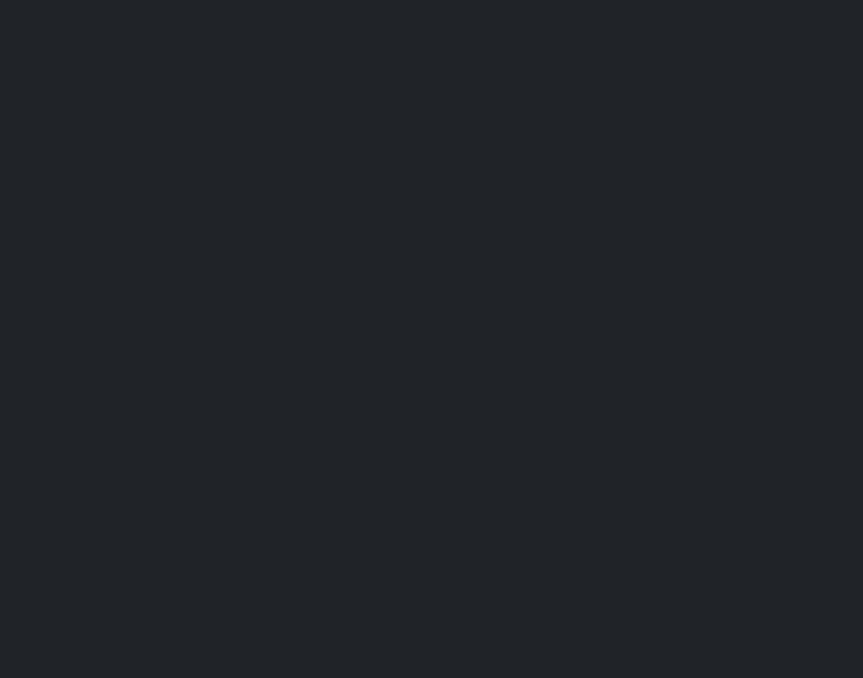
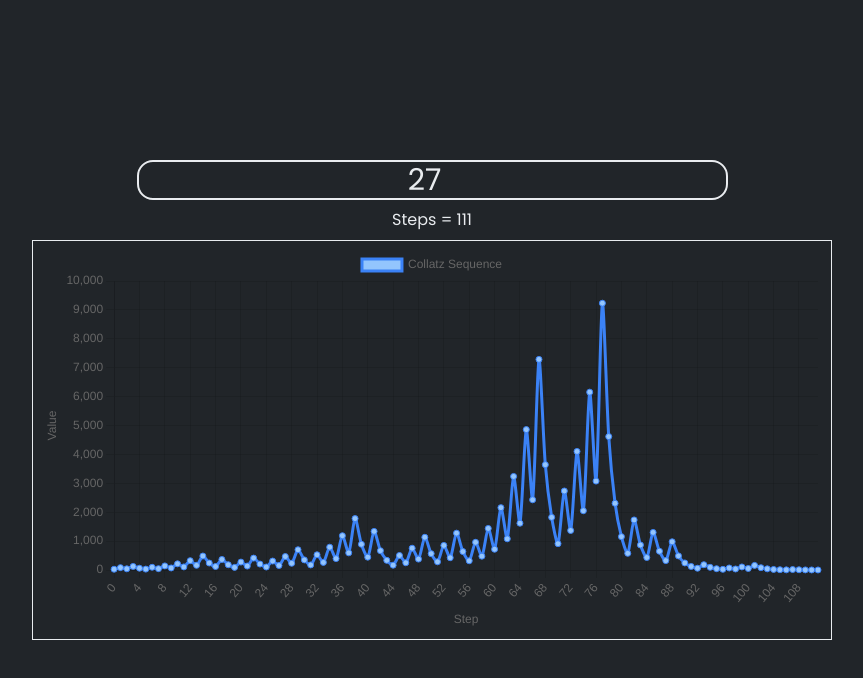
Before and after one commit to AnshYadav2412/practice-projects, a React (Vite) app: page /collatz-conjecture in a window 1280 px wide. Before the commit this address had no page. Shown: the top 678 px of the page, without its empty margins (208-1071 px from the left). Built offline with nearby package versions, Linux system fonts and the light colour scheme.

Commit message:
Added a new page simulating collatz-conjecture

```diff
--- a/package.json
+++ b/package.json
@@ -11,7 +11,9 @@
   },
   "dependencies": {
     "@tailwindcss/vite": "^4.1.18",
+    "chart.js": "^4.5.1",
     "react": "^19.2.0",
+    "react-chartjs-2": "^5.3.1",
     "react-dom": "^19.2.0",
     "react-router-dom": "^7.11.0",
     "tailwindcss": "^4.1.18"
--- a/src/App.jsx
+++ b/src/App.jsx
@@ -5,6 +5,7 @@ import Home from "./pages/main/Home";
 import TicTacToeGame from "./pages/tic-tac-toe/pages/TicTacToeGame";
 import Gravity from "./pages/gravity-simulator/Gravity";
 import ContextApp from "./pages/context-api/ContextApp";
+import CollatzApp from "./pages/collatz-conjecture/CollatzApp";
 
 const App = () => {
   return (
@@ -14,6 +15,7 @@ const App = () => {
       <Route path="/tic-tac-toe" element={<TicTacToeGame />} />
       <Route path="/gravity-sim" element={<Gravity />} />
       <Route path="/context-api" element={<ContextApp />} />
+      <Route path="/collatz-conjecture" element={<CollatzApp />} />
     </Routes>
   );
 };
--- /dev/null
+++ b/src/pages/collatz-conjecture/CollatzApp.jsx
@@ -0,0 +1,12 @@
+import React from "react";
+import Graph from "./sections/Graph";
+
+const CollatzApp = () => {
+  return (
+    <div>
+      <Graph />
+    </div>
+  );
+};
+
+export default CollatzApp;
--- /dev/null
+++ b/src/pages/collatz-conjecture/sections/Graph.jsx
@@ -0,0 +1,96 @@
+import React, { useState, useEffect } from "react";
+import collatzSequence from "../utils/calculator";
+import { Line } from "react-chartjs-2";
+import {
+  Chart as ChartJS,
+  CategoryScale,
+  LinearScale,
+  PointElement,
+  LineElement,
+  Tooltip,
+  Legend,
+} from "chart.js";
+
+ChartJS.register(
+  CategoryScale,
+  LinearScale,
+  PointElement,
+  LineElement,
+  Tooltip,
+  Legend,
+);
+
+const Graph = () => {
+  const [numInput, setNumInput] = useState(27);
+  const [collatzArray, setCollatzArray] = useState(collatzSequence(27));
+
+  useEffect(() => {
+    if (numInput > 0) {
+      setCollatzArray(collatzSequence(numInput));
+    }
+  }, [numInput]);
+
+  const data = {
+    labels: collatzArray.map((_, index) => index),
+    datasets: [
+      {
+        label: "Collatz Sequence",
+        data: collatzArray,
+        borderColor: "#3b82f6",
+        backgroundColor: "#93c5fd",
+        tension: 0.25,
+      },
+    ],
+  };
+
+  const options = {
+    responsive: true,
+    maintainAspectRatio: false,
+    scales: {
+      x: {
+        title: {
+          display: true,
+          text: "Step",
+        },
+      },
+      y: {
+        title: {
+          display: true,
+          text: "Value",
+        },
+        beginAtZero: false,
+      },
+    },
+  };
+  return (
+    <div className="h-dvh flex items-center justify-center flex-col gap-2">
+      <input
+        type="number"
+        value={numInput}
+        onChange={(e) => {
+          setNumInput(Number(e.target.value));
+        }}
+        className="text-3xl border-2 rounded-2xl text-center"
+      />
+      <div className="steps">Steps = {collatzArray.length - 1}</div>
+      <div className="w-[800px] h-[400px] border p-2">
+        <Line data={data} options={options} />
+      </div>
+      {/* {collatzArray.length && (
+        <ul
+          className="flex flex-wrap gap-2 w-200 h-75
+               border border-gray-400 p-3
+               overflow-y-auto overflow-x-hidden"
+        >
+          {collatzArray.map((num, index) => (
+            <li key={index} className="flex items-center justify-center">
+              {num}
+            </li>
+          ))}
+        </ul>
+      )} */}
+    </div>
+  );
+};
+
+export default Graph;
--- /dev/null
+++ b/src/pages/collatz-conjecture/utils/calculator.js
@@ -0,0 +1,20 @@
+const collatzSequence = (num) => {
+  if (!num) {
+    return;
+  }
+  const collatzArray = [];
+  collatzArray.push(num);
+  while (num !== 1) {
+    if (num % 2 === 0) {
+      num = num / 2;
+    } else {
+      num = num * 3;
+      num += 1;
+    }
+    collatzArray.push(num);
+  }
+
+  return collatzArray;
+};
+
+export default collatzSequence;
--- a/src/pages/main/Home.jsx
+++ b/src/pages/main/Home.jsx
@@ -27,6 +27,11 @@ const Home = () => {
             Context Api
           </a>
         </li>
+        <li>
+          <a href="/collatz-conjecture" className="text-blue-400">
+            Collatz Conjecture
+          </a>
+        </li>
       </ul>
     </div>
   );
```
Also changed, not shown: 1 other file (tests, documents, lock files or other folders).
